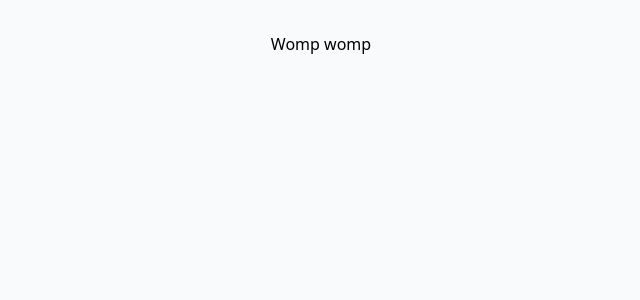
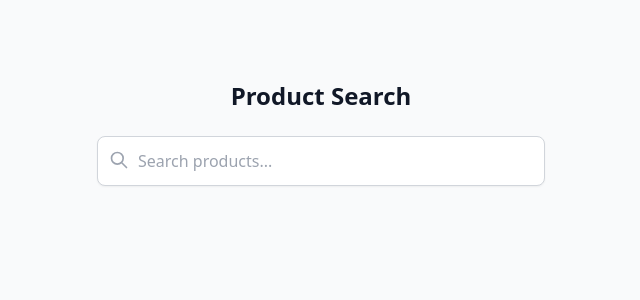
Before and after one commit to AT0M1CK/Search-Products, a React (Vite) app in the folder product-search/: page / in a window 1280 px wide. Shown: the top 300 px of the page, without its empty margins (319-959 px from the left). Built offline with nearby package versions, Linux system fonts and the light colour scheme.

Commit message:
refactor: create search input component

```diff
--- a/product-search/src/App.tsx
+++ b/product-search/src/App.tsx
@@ -1,9 +1,17 @@
 import "./App.css";
+import SearchInput from "./components/SearchInput";
 
 function App() {
   return (
     <>
-      <div>Womp womp</div>
+      <div className="min-h-screen bg-gray-50 py-12 px-4 sm:px-6 lg:px-8">
+        <div className="max-w-md mx-auto">
+          <h1 className="text-2xl font-bold text-center text-gray-900 mb-6">
+            Product Search
+          </h1>
+          <SearchInput />
+        </div>
+      </div>
     </>
   );
 }
--- /dev/null
+++ b/product-search/src/components/SearchInput.tsx
@@ -0,0 +1,39 @@
+import React from "react";
+
+// const LoadingSpinner = () => (
+//   <div className="flex justify-center p-4">
+//     <div className="animate-spin rounded-full h-6 w-6 border-b-2 border-blue-500"></div>
+//   </div>
+// );
+
+const SearchInput: React.FC = () => {
+  return (
+    <div className="w-full max-w-md mx-auto">
+      <div className="relative">
+        <div className="relative">
+          <input
+            type="text"
+            placeholder="Search products..."
+            className="w-full p-3 pl-10 border border-gray-300 rounded-lg shadow-sm focus:outline-none"
+          />
+          <svg
+            className="absolute left-3 top-3.5 h-5 w-5 text-gray-400"
+            xmlns="http://www.w3.org/2000/svg"
+            fill="none"
+            viewBox="0 0 24 24"
+            stroke="currentColor"
+          >
+            <path
+              strokeLinecap="round"
+              strokeLinejoin="round"
+              strokeWidth={2}
+              d="M21 21l-6-6m2-5a7 7 0 11-14 0 7 7 0 0114 0z"
+            />
+          </svg>
+        </div>
+      </div>
+    </div>
+  );
+};
+
+export default SearchInput;
```
